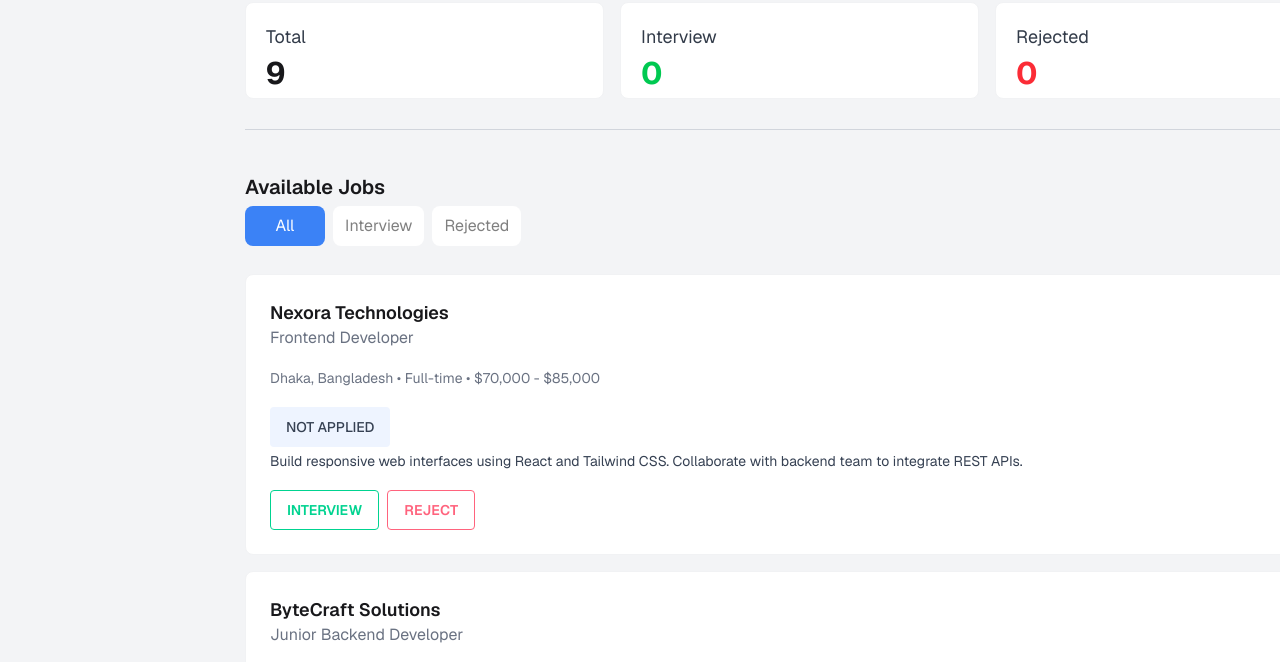
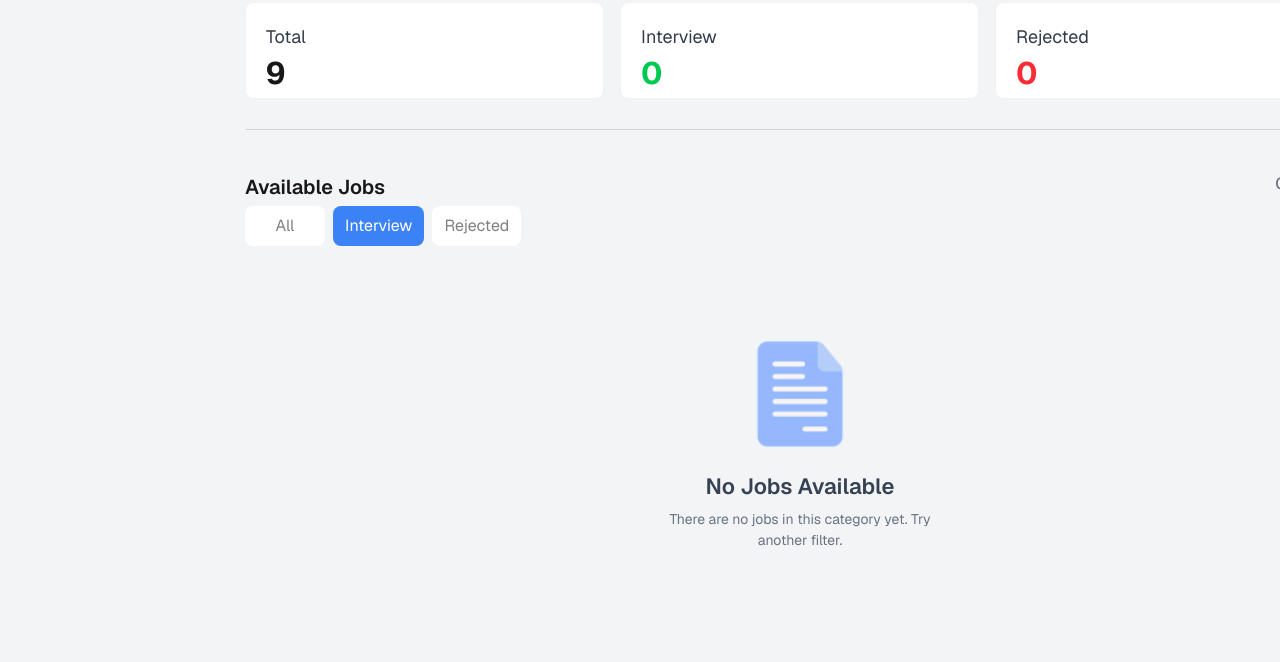
Before and after one commit to supayangit/ass4-b13-supayan, a plain HTML site: page index.html in a window 1280 px wide. Both pictures are taken after a click on the item "Interview". Shown: the part 126-788 px from the top of the page. Drawn offline with nearby package versions, Linux system fonts and the light colour scheme.

Commit message:
script finished and empty message done

```diff
--- a/index.html
+++ b/index.html
@@ -428,7 +428,7 @@
 
             </div>
 
-             <!-- 9 -->
+            <!-- 9 -->
             <div
                 class="card-job p-[16px] sm:p-[24px] border border-[#F1F2F4] bg-white rounded-[8px] flex flex-col gap-[16px] sm:gap-[18px]">
 
@@ -470,6 +470,24 @@
 
             </div>
 
+            <!-- empty message -->
+            <div id="empty-state"
+                class="hidden flex flex-col items-center justify-center py-[60px] text-center w-fit mx-auto">
+
+                <div class="flex text-center items-center">
+                    <img src="image/jobs.png" alt="No Jobs Available" class="w-[120px] mb-[16px] opacity-80 mx-auto">
+                </div>
+                <div>
+                    <h3 class="text-[18px] sm:text-[22px] font-semibold text-gray-700">
+                        No Jobs Available
+                    </h3>
+
+                    <p class="text-[14px] text-gray-500 mt-[6px] max-w-[300px]">
+                        There are no jobs in this category yet. Try another filter.
+                    </p>
+                </div>
+            </div>
+
         </div>
 
     </section>
--- a/script/machine.js
+++ b/script/machine.js
@@ -3,7 +3,7 @@ const countInterviewElement = document.getElementById("count-interview");
 const countRejectedElement = document.getElementById("count-rejected");
 
 // update counts when loaded
- document.addEventListener("DOMContentLoaded", function () {
+document.addEventListener("DOMContentLoaded", function () {
     updateJobCounts();
 });
 
@@ -36,7 +36,7 @@ const updateCountType = function (filter) {
     } else {
         countTypeItem.style.display = "block";
         countType.textContent = count;
-         if (document.querySelectorAll(`#jobs-container .${filter}`).length === 0) {
+        if (document.querySelectorAll(`#jobs-container .${filter}`).length === 0) {
             emptyState.style.display = "block";
         }
         else {
@@ -67,7 +67,7 @@ document.addEventListener("click", function (d) {
             const filter = document.querySelector(".nav-item.active").dataset.filter
             updateCountType(filter);
         } else {
-            if(document.querySelectorAll(`#jobs-container .card-job`).length === 0) {
+            if (document.querySelectorAll(`#jobs-container .card-job`).length === 0) {
                 emptyState.style.display = "block";
             }
         }
@@ -137,7 +137,6 @@ document.addEventListener("click", function (r) {
     }
 });
 
-
 // update the clicked buttons
 const updateButtons = function (passedJobCard, passedBtn, stateBtn, isSwitch = false, otherBtn = null) {
     if (passedJobCard.classList.contains("interview")) {
@@ -170,3 +169,65 @@ const updateButtons = function (passedJobCard, passedBtn, stateBtn, isSwitch = f
             passedBtn.textContent = passedBtn.classList.contains("btn-interview") ? "Interview" : "Reject";
         }
 };
+
+// navs actions
+// show only filtered jobs
+const nav = document.getElementById("navs-box");
+const jobContainer = document.getElementById("jobs-container");
+const countTypeItem = document.getElementById("count-type-item");
+
+nav.addEventListener("click", function (e) {
+    const navItem = e.target.closest(".nav-item");
+    if (!navItem) return;
+
+    const filter = navItem.dataset.filter;
+
+    if (navItem.classList.contains("active")) return;
+
+    document.querySelectorAll(".nav-item")
+        .forEach(item => item.classList.remove("active"));
+
+    navItem.classList.add("active");
+
+    const jobCards = jobContainer.getElementsByClassName("card-job");
+    const emptyState = document.getElementById("empty-state");
+
+    let visibleCount = 0;
+
+    for (let card of jobCards) {
+
+        // show all jobs
+        if (filter === "all") {
+            card.style.display = "block";
+            visibleCount++;
+        }
+
+        // show only interview jobs
+        else if (filter === "interview") {
+            if (card.classList.contains("interview")) {
+                card.style.display = "block";
+                visibleCount++;
+            } else {
+                card.style.display = "none";
+            }
+        }
+
+        // show only rejected jobs
+        else if (filter === "reject") {
+            if (card.classList.contains("reject")) {
+                card.style.display = "block";
+                visibleCount++;
+            } else {
+                card.style.display = "none";
+            }
+        }
+    }
+
+    if (visibleCount === 0) {
+        emptyState.style.display = "block";
+    } else {
+        emptyState.style.display = "none";
+    }
+
+    updateCountType(filter);
+});
```
